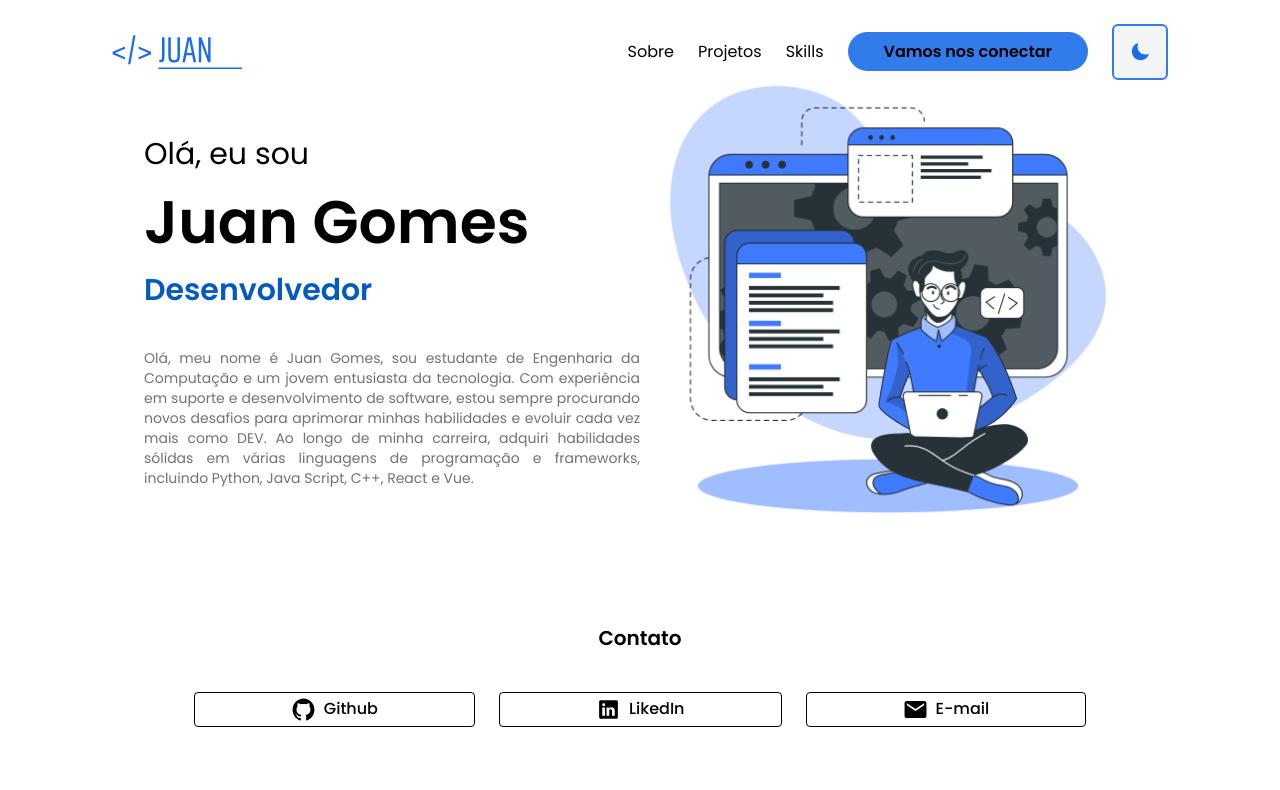
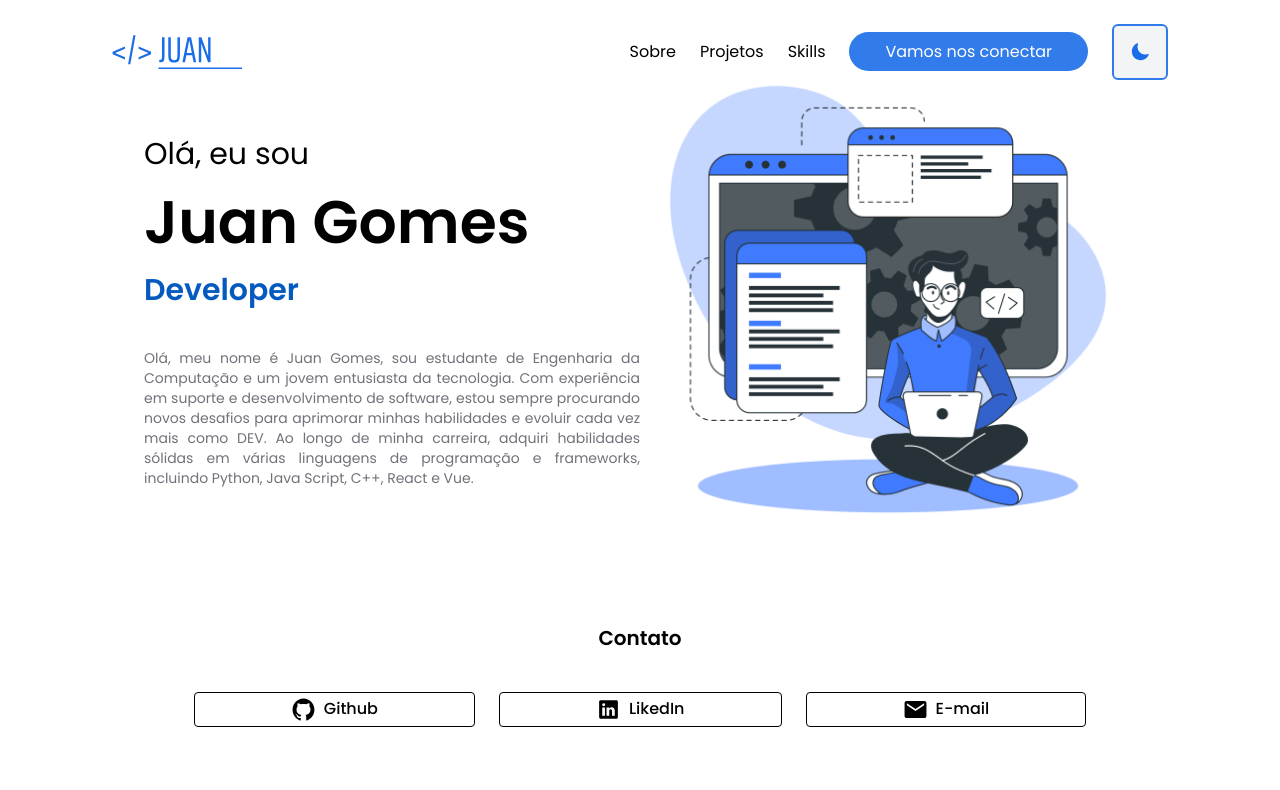
Before and after one commit to juamgomes/portifolio-juan-gomes, a Next.js app: page / in a window 1280 px wide. Shown: the top 790 px of the page. Built offline with nearby package versions, Linux system fonts and the light colour scheme.

Commit message:
Mudei alguns textos e cores

```diff
--- a/src/components/TheHeader.tsx
+++ b/src/components/TheHeader.tsx
@@ -19,7 +19,7 @@ export function TheHeader() {
             <Link href="#Skills">
                 <li>Skills</li>
             </Link>
-              <li><a className="bg-blue text-black hover:text-blue hover:bg-black transition-colors cursor-pointer font-semibold py-2 px-6 sm:px-9 rounded-full" href="https://www.linkedin.com/in/juan-martins-gomes-a5ab21212/" target="_blank">Vamos nos conectar</a></li>
+              <li><a className="bg-blue text-white hover:text-black dark:text-black dark:hover:text-blue hover:bg-blue/20 dark:hover:bg-black transition-colors cursor-pointer font-normal py-2 px-6 sm:px-9 rounded-full" href="https://www.linkedin.com/in/juan-martins-gomes-a5ab21212/" target="_blank">Vamos nos conectar</a></li>
             <div>
               <ThemeMode />
             </div>
--- a/src/components/TheHome.tsx
+++ b/src/components/TheHome.tsx
@@ -6,7 +6,7 @@ export function TheHome(){
       <div className="flex-col mt-10 w-3/6">
         <p className="text-3xl">Olá, eu sou</p>
         <h1 className="sm:text-6xl text-5xl font-semibold my-5">Juan Gomes</h1>
-        <h2 className="text-3xl mb-10 font-semibold text-blue-2">Desenvolvedor</h2>
+        <h2 className="text-3xl mb-10 font-semibold text-blue-2">Developer</h2>
         <p className="text-justify text-sm text-zinc-500">Olá, meu nome é Juan Gomes, sou estudante de
         Engenharia da Computação e um jovem entusiasta da tecnologia. Com experiência em suporte e
         desenvolvimento de software, estou sempre procurando novos desafios para aprimorar minhas
```
